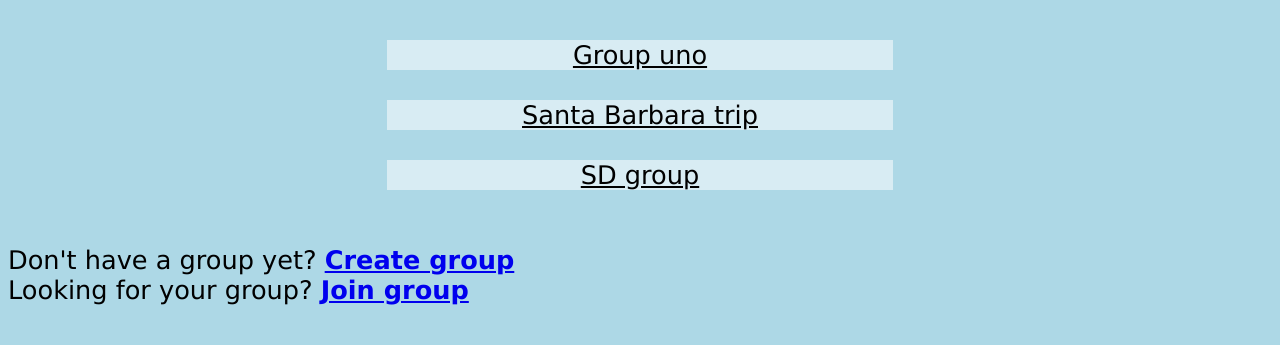
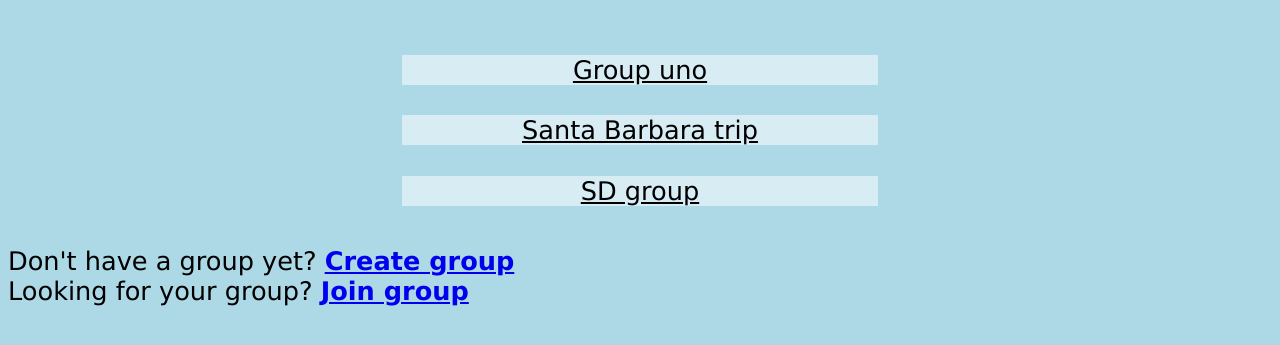
Before and after one commit to cozawa/CSE134B, a plain HTML site: page your_groups.html in a window 1280 px wide. Shown: the part 171-516 px from the top of the page. Drawn offline with Linux system fonts and the light colour scheme.

Commit message:
style checked

```diff
--- a/your_groups.html
+++ b/your_groups.html
@@ -1,8 +1,9 @@
 <!DOCTYPE html>
 <html>
 <head>
-  <meta name="viewport" content="width=device-width, initial-scale=1">
-
+<title>Your groups</title>
+<meta charset="UTF-8">
+<meta name="viewport" content="width=device-width, initial-scale=1">
 <style>
 body {
     background-color: lightblue;
@@ -48,8 +49,9 @@ ol {
 
 }
 ol li{
-	float: center;
+	padding:3%;
 }
+
 ol a{
 	background-color: #d8ecf3;
     color:black;
@@ -70,9 +72,9 @@ b a:hover{
 </ul>
 <h1>Your groups</h1>
 <ol>
-  <li><a href="groupitinerary.html">Group uno</a></li><br>
-  <li><a href="groupitinerary.html">Santa Barbara trip</a></li><br>
-  <li><a href="groupitinerary.html">SD group</a></li><br>
+  <li><a href="groupitinerary.html">Group uno</a></li>
+  <li><a href="groupitinerary.html">Santa Barbara trip</a></li>
+  <li><a href="groupitinerary.html">SD group</a></li>
 </ol>
 <p> Don't have a group yet?
 <b><a href="create_group.html" target="_blank">Create group</a></b><br>
```
